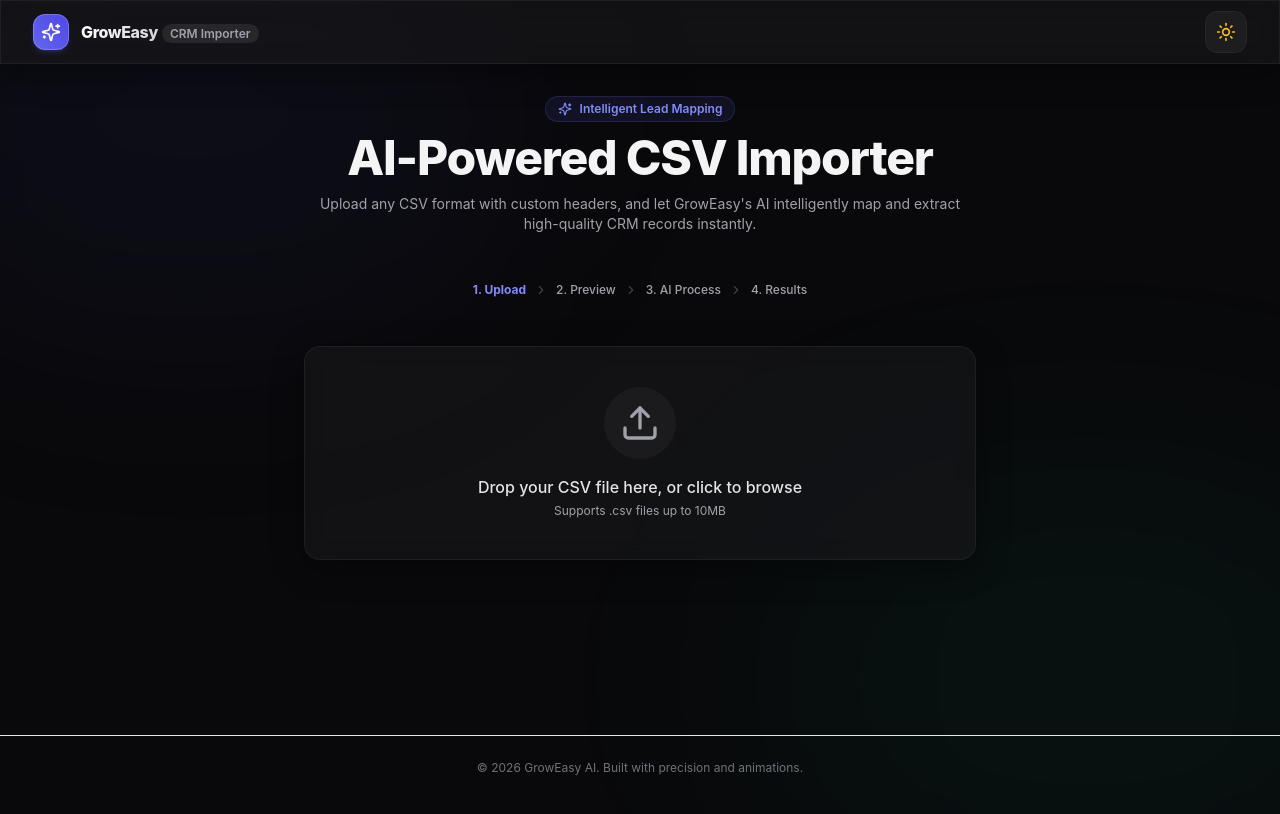
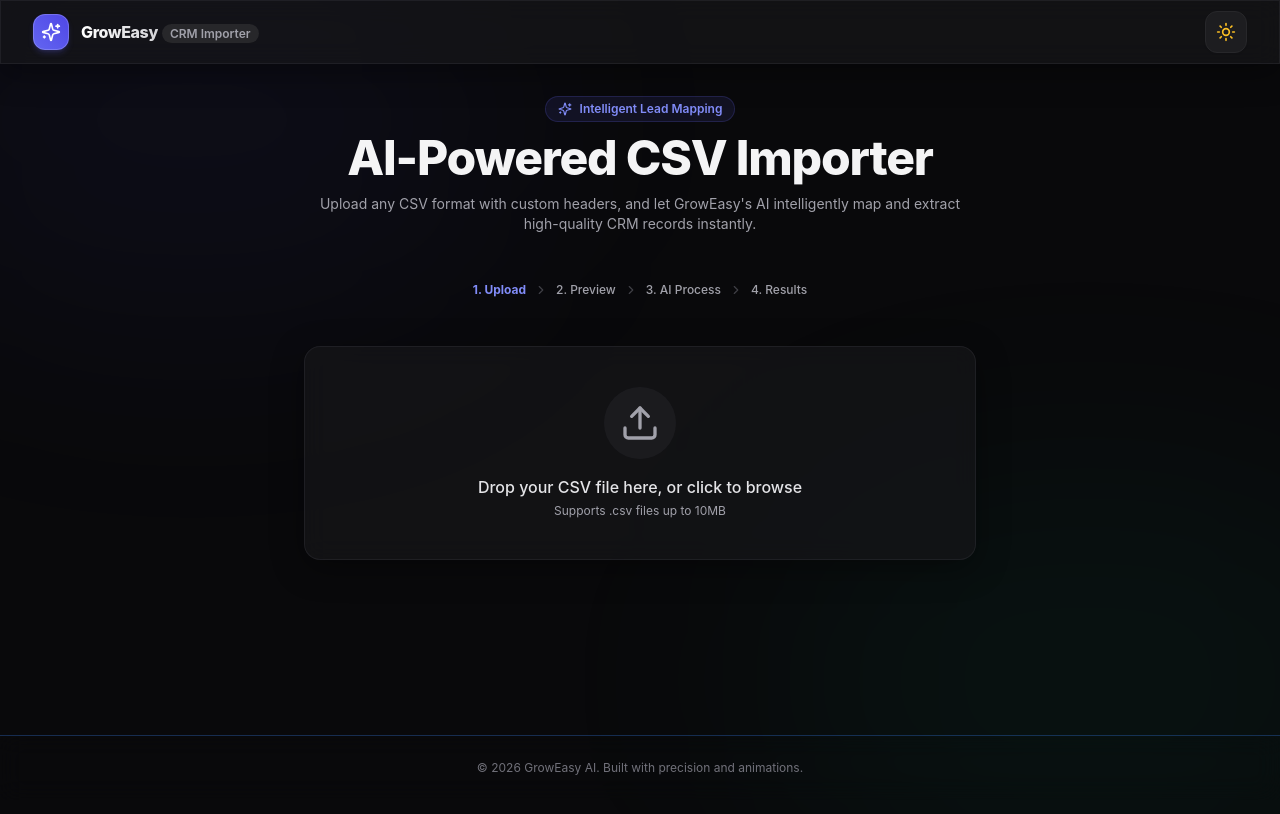
Before and after one commit to MohitJain2003/GrowEasy-AI-Powered-CSV-Importer, a Next.js app in the folder apps/frontend/: page / in a window 1280 px wide. Shown: the top 814 px of the page. Built offline with nearby package versions, Linux system fonts and the light colour scheme.

Commit message:
Fix footer to bottom and change border line to blue

```diff
--- a/apps/frontend/app/layout.tsx
+++ b/apps/frontend/app/layout.tsx
@@ -23,11 +23,11 @@
           <div className="absolute top-[-10%] left-[-10%] w-[50%] h-[50%] rounded-full bg-indigo-500/5 blur-[120px] pointer-events-none" />
           <div className="absolute bottom-[-10%] right-[-10%] w-[50%] h-[50%] rounded-full bg-emerald-500/5 blur-[120px] pointer-events-none" />
 
-          <main className="flex-1 w-full max-w-7xl mx-auto px-4 pt-24 pb-8 sm:px-6 lg:px-8 z-10">
+          <main className="flex-1 w-full max-w-7xl mx-auto px-4 pt-24 pb-24 sm:px-6 lg:px-8 z-10">
             {children}
           </main>
 
-          <footer className="border-t border-border/20 py-6 text-center text-xs text-zinc-500 z-10">
+          <footer className="fixed bottom-0 left-0 right-0 border-t border-blue-500/30 bg-background/80 backdrop-blur-md py-6 text-center text-xs text-zinc-500 z-50">
             <p>© {new Date().getFullYear()} GrowEasy AI. Built with precision and animations.</p>
           </footer>
         </div>
```
